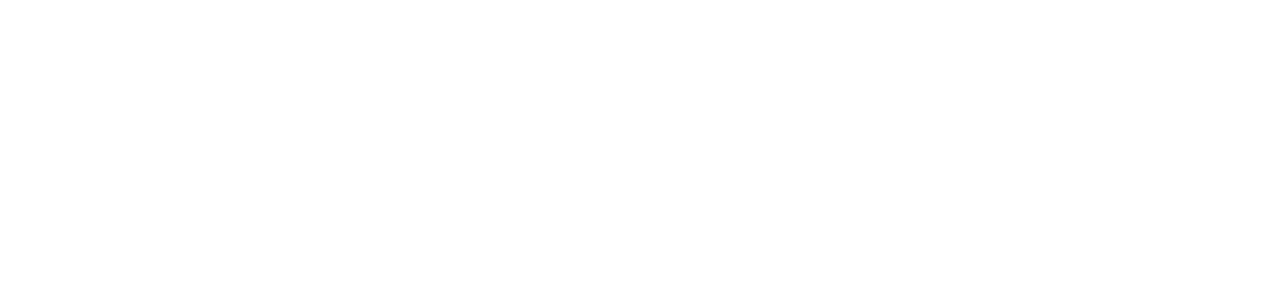
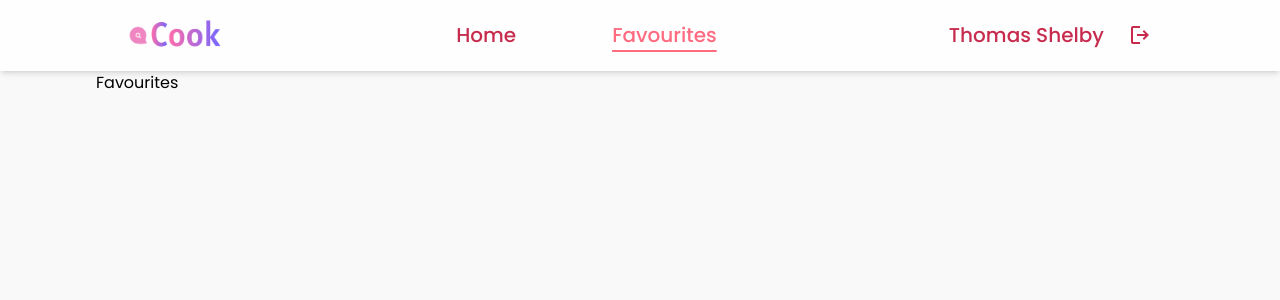
Before and after one commit to YahampathChandika/Recipe_App_FE, a React (Vite) app: page /favourites in a window 1280 px wide. Before the commit this address had no page. Shown: the top 300 px of the page. Built offline with nearby package versions, Linux system fonts and the light colour scheme.

Commit message:
navbar changes

```diff
--- a/src/App.jsx
+++ b/src/App.jsx
@@ -3,6 +3,7 @@ import { BrowserRouter as Router, Route, Routes } from "react-router-dom";
 import Login from "./pages/Login";
 import RegisterUser from "./pages/RegisterUser";
 import Home from "./pages/Home";
+import Favourites from "./pages/Favourites";
 
 function App() {
   return (
@@ -11,6 +12,7 @@ function App() {
         <Route path="/" element={<Login />} />
         <Route path="/registerUser" element={<RegisterUser />} />
         <Route path="/home" element={<Home />} />
+        <Route path="/favourites" element={<Favourites />} />
       </Routes>
     </Router>
   );
--- a/src/components/Navbar.jsx
+++ b/src/components/Navbar.jsx
@@ -16,7 +16,7 @@ export default function Navbar() {
           onClick={() => navigate("/home")}
           className={`${
             location.pathname === "/home"
-              ? "text-rose-pink font-semibold"
+              ? "text-rose-pink underline underline-offset-8"
               : "text-dark-pink"
           } transition-all duration-300 hover:text-rose-pink font-medium md:text-xl`}
         >
@@ -26,7 +26,7 @@ export default function Navbar() {
           onClick={() => navigate("/favourites")}
           className={`${
             location.pathname === "/favourites"
-              ? "text-rose-pink font-semibold"
+              ? "text-rose-pink underline underline-offset-8"
               : "text-dark-pink"
           } transition-all duration-300 hover:text-rose-pink font-medium md:text-xl`}
         >
--- /dev/null
+++ b/src/pages/Favourites.jsx
@@ -0,0 +1,13 @@
+import React from "react";
+import Navbar from "../components/Navbar";
+
+export default function Favourites() {
+  return (
+    <div className="bg-blush-white min-h-screen">
+      <Navbar userName="User Name" />
+      <div className="px-4 md:px-24">
+      Favourites
+      </div>
+    </div>
+  );
+}
```
